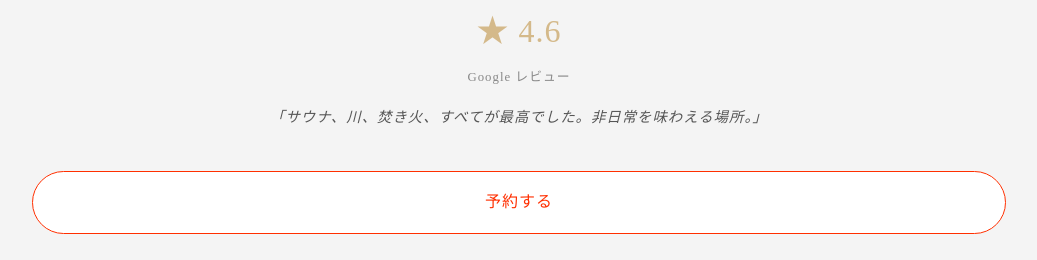
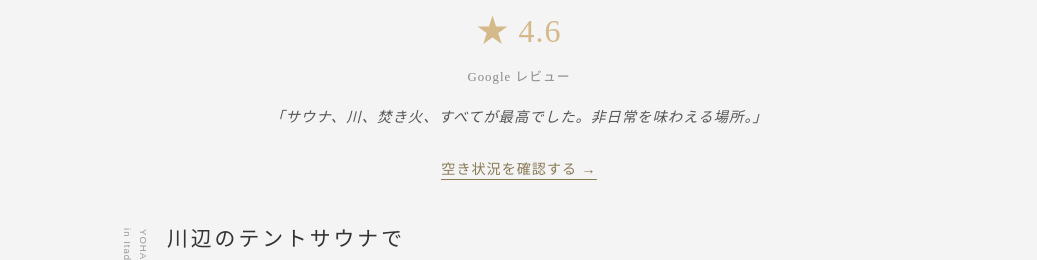
Before and after one commit to mishimaworks1-collab/yohaku, a website: page stay.html in a window 1280 px wide. Shown: the part 4848-5108 px from the top of the page, without its empty margins (121-1158 px from the left). Drawn offline with nearby package versions, Linux system fonts and the light colour scheme.

Commit message:
Change review CTA from reserve button to availability text link

```diff
--- a/stay.html
+++ b/stay.html
@@ -236,7 +236,7 @@
     <p style="font-size: 0.8rem; color: #888; margin: 0.3rem 0 1rem;">Google レビュー</p>
     <p style="font-size: 0.9rem; color: #555; max-width: 600px; margin: 0 auto; line-height: 1.8; font-style: italic;">「サウナ、川、焚き火、すべてが最高でした。非日常を味わえる場所。」</p>
     <div style="text-align: center; margin-top: 1.5rem;">
-      <a href="https://itadori-sauna.booking.chillnn.com/?planId=1971fe6863d29d&openRC=true" target="_blank" rel="nofollow" class="button">予約する</a>
+      <a href="https://itadori-sauna.booking.chillnn.com/?planId=1971fe6863d29d&openRC=true" target="_blank" rel="nofollow" style="color: #8a7a55; font-size: 0.88rem; text-decoration: none; border-bottom: 1px solid #8a7a55; padding-bottom: 2px;">空き状況を確認する →</a>
     </div>
   </div>
 
```
